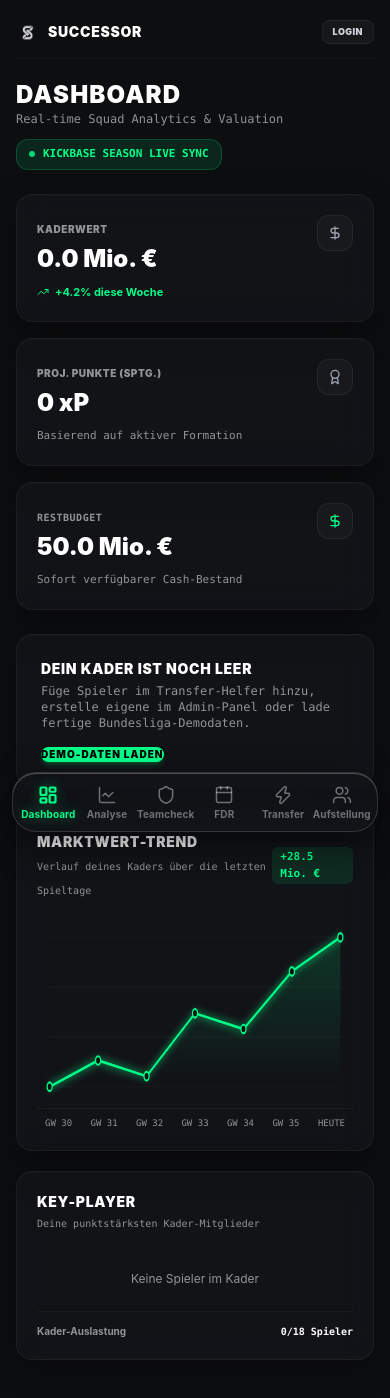
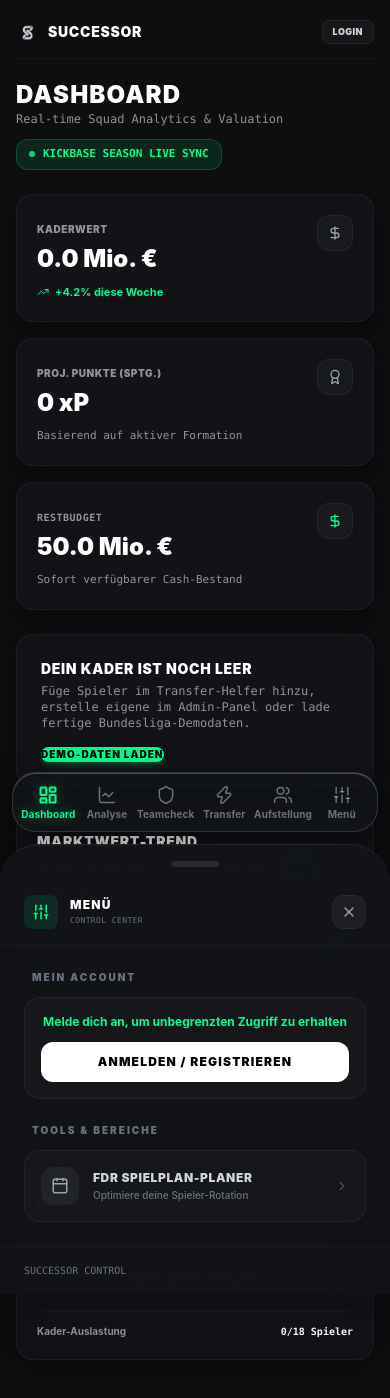
Before and after one commit to bhdtl/successor-dashboard, a React (Vite) app: page / in a window 390 px wide. Shown: the top 1398 px of the page. Built offline with nearby package versions, Linux system fonts and the light colour scheme.

Commit message:
style: clean up mobile bottom tab bar and add slide-up MobileMenu drawer sheet

```diff
--- a/src/App.tsx
+++ b/src/App.tsx
@@ -10,7 +10,8 @@ import {
   LogIn,
   User,
   Calendar,
-  Shield
+  Shield,
+  Sliders
 } from 'lucide-react';
 
 // Subcomponents
@@ -22,6 +23,7 @@ import { AdminCMS } from './components/AdminCMS';
 import { AuthModal } from './components/AuthModal';
 import { FixturePlanner } from './components/FixturePlanner';
 import { TeamCheck } from './components/TeamCheck';
+import { MobileMenu } from './components/MobileMenu';
 import type { Player } from './components/PlayerCard';
 import { supabase, isOfflineMode } from './lib/supabase';
 
@@ -51,6 +53,7 @@ export default function App() {
   // Auth states
   const [userEmail, setUserEmail] = useState<string | null>(null);
   const [showAuthModal, setShowAuthModal] = useState(false);
+  const [isMobileMenuOpen, setIsMobileMenuOpen] = useState(false);
 
   const isAdmin = userEmail === 'bh.dtl@web.de';
 
@@ -604,16 +607,6 @@ export default function App() {
               </button>
 
               <button
-                onClick={() => setActiveTab('planner')}
-                className="ios-tab-item"
-              >
-                <div className={`ios-tab-content ${activeTab === 'planner' ? 'ios-tab-active' : 'ios-tab-inactive'}`}>
-                  <Calendar size={20} strokeWidth={activeTab === 'planner' ? 2.5 : 1.8} />
-                  <span className="ios-tab-label">FDR</span>
-                </div>
-              </button>
-
-              <button
                 onClick={() => setActiveTab('transfer')}
                 className="ios-tab-item"
               >
@@ -633,23 +626,33 @@ export default function App() {
                 </div>
               </button>
 
-              {isAdmin && (
-                <button
-                  onClick={() => setActiveTab('admin')}
-                  className="ios-tab-item"
-                >
-                  <div className={`ios-tab-content ${activeTab === 'admin' ? 'ios-tab-active' : 'ios-tab-inactive'}`}>
-                    <ShieldAlert size={20} strokeWidth={activeTab === 'admin' ? 2.5 : 1.8} />
-                    <span className="ios-tab-label">Admin</span>
-                  </div>
-                </button>
-              )}
+              <button
+                onClick={() => setIsMobileMenuOpen(true)}
+                className="ios-tab-item"
+              >
+                <div className="ios-tab-content ios-tab-inactive">
+                  <Sliders size={20} strokeWidth={1.8} />
+                  <span className="ios-tab-label">Menü</span>
+                </div>
+              </button>
 
             </div>
           </nav>
         </div>
 
       </div>
+
+      {/* Mobile drawer control center */}
+      <MobileMenu
+        isOpen={isMobileMenuOpen}
+        onClose={() => setIsMobileMenuOpen(false)}
+        activeTab={activeTab}
+        setActiveTab={setActiveTab}
+        userEmail={userEmail}
+        isAdmin={isAdmin}
+        onLogout={handleLogout}
+        onOpenAuth={() => setShowAuthModal(true)}
+      />
 
       {/* Auth Modal Portal Overlay */}
       <AuthModal
--- /dev/null
+++ b/src/components/MobileMenu.tsx
@@ -0,0 +1,186 @@
+import {
+  X, Calendar, ShieldAlert, LogOut, User, Sliders, ChevronRight
+} from 'lucide-react';
+
+interface MobileMenuProps {
+  isOpen: boolean;
+  onClose: () => void;
+  activeTab: string;
+  setActiveTab: (tab: any) => void;
+  userEmail: string | null;
+  isAdmin: boolean;
+  onLogout: () => void;
+  onOpenAuth: () => void;
+}
+
+export function MobileMenu({
+  isOpen,
+  onClose,
+  activeTab,
+  setActiveTab,
+  userEmail,
+  isAdmin,
+  onLogout,
+  onOpenAuth
+}: MobileMenuProps) {
+  return (
+    <>
+      {/* Backdrop Blur overlay */}
+      <div
+        onClick={onClose}
+        className={`fixed inset-0 bg-black/85 backdrop-blur-sm z-[140] transition-opacity duration-300 md:hidden ${
+          isOpen ? 'opacity-100 pointer-events-auto' : 'opacity-0 pointer-events-none'
+        }`}
+      />
+
+      {/* Drawer Container (Bottom Sheet) */}
+      <div
+        className={`fixed bottom-0 left-0 right-0 z-[150] bg-[#121418]/95 border-t border-white/[0.08] rounded-t-[2.5rem] w-full max-h-[85vh] flex flex-col transition-transform duration-300 ease-out transform md:hidden backdrop-blur-3xl shadow-2xl ${
+          isOpen ? 'translate-y-0' : 'translate-y-full'
+        }`}
+      >
+        {/* Grabber Bar */}
+        <div className="w-12 h-1.5 bg-white/10 rounded-full mx-auto mt-4 mb-3 shrink-0" />
+
+        {/* Header */}
+        <div className="flex items-center justify-between px-6 py-4 border-b border-white/[0.04] shrink-0">
+          <div className="flex items-center gap-3">
+            <div className="p-2 bg-successor-mint/10 rounded-lg text-successor-mint">
+              <Sliders size={18} />
+            </div>
+            <div className="text-left">
+              <h3 className="text-white font-black uppercase text-xs tracking-widest">Menü</h3>
+              <p className="text-gray-500 text-[8px] font-mono uppercase tracking-wider mt-0.5">Control Center</p>
+            </div>
+          </div>
+          <button
+            onClick={onClose}
+            className="p-2 bg-white/5 rounded-xl hover:bg-white/10 transition-colors border border-white/5"
+          >
+            <X size={16} className="text-gray-400" />
+          </button>
+        </div>
+
+        {/* Scrollable drawer body */}
+        <div className="flex-1 overflow-y-auto no-scrollbar p-6 space-y-6">
+
+          {/* Account settings */}
+          <div className="space-y-3">
+            <div className="text-[10px] font-black text-gray-500 uppercase tracking-[0.2em] px-2 mb-1">
+              Mein Account
+            </div>
+
+            {userEmail ? (
+              <div className="p-4 bg-white/[0.02] border border-white/5 rounded-2xl flex items-center justify-between">
+                <div className="flex items-center gap-3">
+                  <div className={`w-10 h-10 rounded-xl flex items-center justify-center ${isAdmin ? 'bg-successor-mint/15 text-successor-mint' : 'bg-white/[0.06] text-gray-400'}`}>
+                    {isAdmin ? <ShieldAlert size={18} /> : <User size={18} />}
+                  </div>
+                  <div className="text-left overflow-hidden">
+                    <span className="text-xs font-black text-white block truncate max-w-[180px]">{userEmail.split('@')[0]}</span>
+                    <span className="text-[9px] font-mono text-gray-500 block mt-0.5">{userEmail}</span>
+                  </div>
+                </div>
+                <span className={`text-[9px] font-black uppercase tracking-widest px-2.5 py-1 rounded-lg bg-black/40 border ${isAdmin ? 'text-successor-mint border-successor-mint/20' : 'text-gray-400 border-white/5'}`}>
+                  {isAdmin ? 'Admin' : 'User'}
+                </span>
+              </div>
+            ) : (
+              <div className="p-4 bg-white/[0.02] border border-white/5 rounded-2xl text-center">
+                <p className="text-xs text-successor-mint font-bold mb-3">Melde dich an, um unbegrenzten Zugriff zu erhalten</p>
+                <button
+                  onClick={() => { onClose(); onOpenAuth(); }}
+                  className="w-full py-3 bg-white text-black text-xs font-black uppercase tracking-widest rounded-xl hover:bg-successor-mint transition-all active:scale-[0.98]"
+                >
+                  Anmelden / Registrieren
+                </button>
+              </div>
+            )}
+          </div>
+
+          {/* Navigation items */}
+          <div className="space-y-3">
+            <div className="text-[10px] font-black text-gray-500 uppercase tracking-[0.2em] px-2 mb-1">
+              Tools & Bereiche
+            </div>
+
+            <div className="space-y-2">
+
+              {/* FDR Planner tab button */}
+              <button
+                onClick={() => {
+                  setActiveTab('planner');
+                  onClose();
+                }}
+                className={`w-full text-left p-4 rounded-2xl flex items-center justify-between border transition-all active:scale-[0.98] ${
+                  activeTab === 'planner'
+                    ? 'bg-successor-mint/10 border-successor-mint/30 text-white font-black'
+                    : 'bg-white/[0.02] border-white/5 text-gray-300 hover:bg-white/5 hover:border-white/10'
+                }`}
+              >
+                <div className="flex items-center gap-3.5">
+                  <div className={`p-2.5 rounded-xl ${activeTab === 'planner' ? 'bg-successor-mint text-black' : 'bg-white/5 text-gray-400'}`}>
+                    <Calendar size={18} />
+                  </div>
+                  <div className="text-left">
+                    <span className={`text-xs font-black uppercase tracking-wider block ${activeTab === 'planner' ? 'text-successor-mint' : ''}`}>FDR Spielplan-Planer</span>
+                    <span className="text-[10px] text-gray-500 font-medium block mt-0.5">Optimiere deine Spieler-Rotation</span>
+                  </div>
+                </div>
+                <ChevronRight size={14} className="text-gray-600 shrink-0" />
+              </button>
+
+              {/* Admin CMS tab button */}
+              {isAdmin && (
+                <button
+                  onClick={() => {
+                    setActiveTab('admin');
+                    onClose();
+                  }}
+                  className={`w-full text-left p-4 rounded-2xl flex items-center justify-between border transition-all active:scale-[0.98] ${
+                    activeTab === 'admin'
+                      ? 'bg-successor-mint/10 border-successor-mint/30 text-white font-black'
+                      : 'bg-white/[0.02] border-white/5 text-gray-300 hover:bg-white/5 hover:border-white/10'
+                  }`}
+                >
+                  <div className="flex items-center gap-3.5">
+                    <div className={`p-2.5 rounded-xl ${activeTab === 'admin' ? 'bg-successor-mint text-black' : 'bg-white/5 text-gray-400'}`}>
+                      <ShieldAlert size={18} />
+                    </div>
+                    <div className="text-left">
+                      <span className={`text-xs font-black uppercase tracking-wider block ${activeTab === 'admin' ? 'text-successor-mint' : ''}`}>System-Administration</span>
+                      <span className="text-[10px] text-gray-500 font-medium block mt-0.5">Datenbank befüllen & verwalten</span>
+                    </div>
+                  </div>
+                  <ChevronRight size={14} className="text-gray-600 shrink-0" />
+                </button>
+              )}
+
+            </div>
+          </div>
+
+        </div>
+
+        {/* Bottom Actions footer */}
+        <div className="px-6 py-4 border-t border-white/[0.04] shrink-0 flex flex-col gap-3">
+          <div className="flex items-center justify-between">
+            <span className="text-[10px] font-mono text-gray-500 uppercase">Successor Control</span>
+            {userEmail && (
+              <button
+                onClick={() => {
+                  onLogout();
+                  onClose();
+                }}
+                className="text-xs font-bold text-red-400/80 hover:text-red-400 flex items-center gap-1.5 px-3 py-2 hover:bg-red-500/10 rounded-xl transition-colors border border-transparent"
+              >
+                <LogOut size={14} />
+                <span>Abmelden</span>
+              </button>
+            )}
+          </div>
+        </div>
+
+      </div>
+    </>
+  );
+}
```
